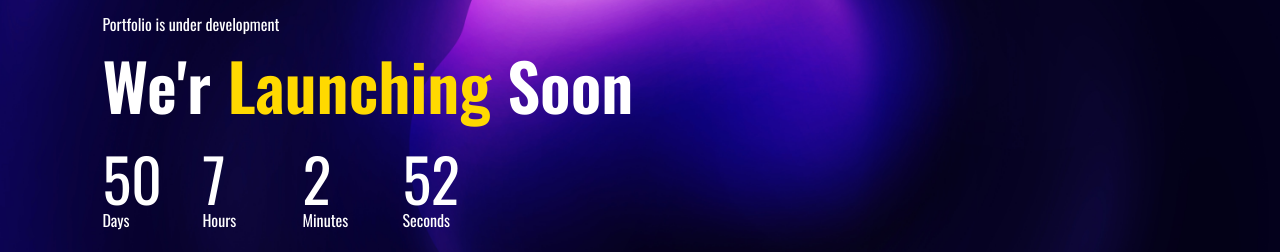
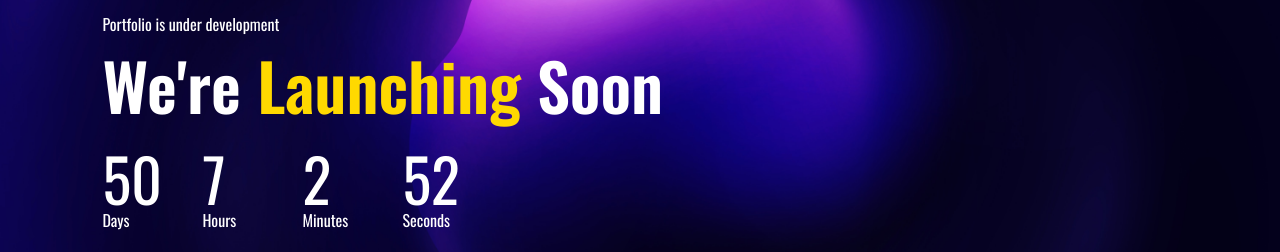
Before and after one commit to udit1211/udit.github.io, a plain HTML site: page index.html in a window 1280 px wide. Shown: the part 278-530 px from the top of the page. Drawn offline with nearby package versions, Linux system fonts and the light colour scheme.

Commit message:
Updated heading 1
Changed the (We'r) -> (We're)

```diff
--- a/index.html
+++ b/index.html
@@ -14,7 +14,7 @@
         <!-- <img src="images/logo.png" class="logo"> -->
         <div class="content">
             <p>Portfolio is under development</p>
-            <h1>We'r <span>Launching</span> Soon</h1>
+            <h1>We're <span>Launching</span> Soon</h1>
             <div class="lanch-time">
                 <div>
                     <p id="days">00</p>
```
